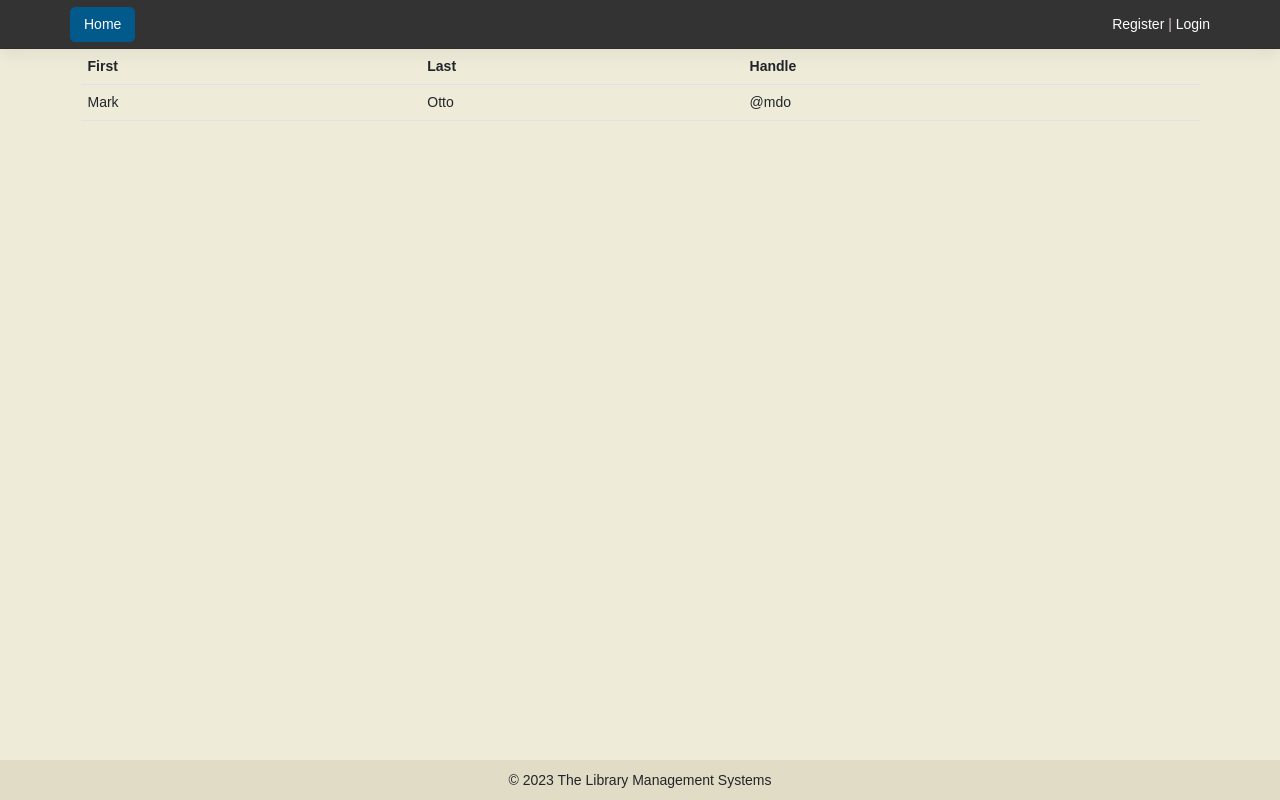
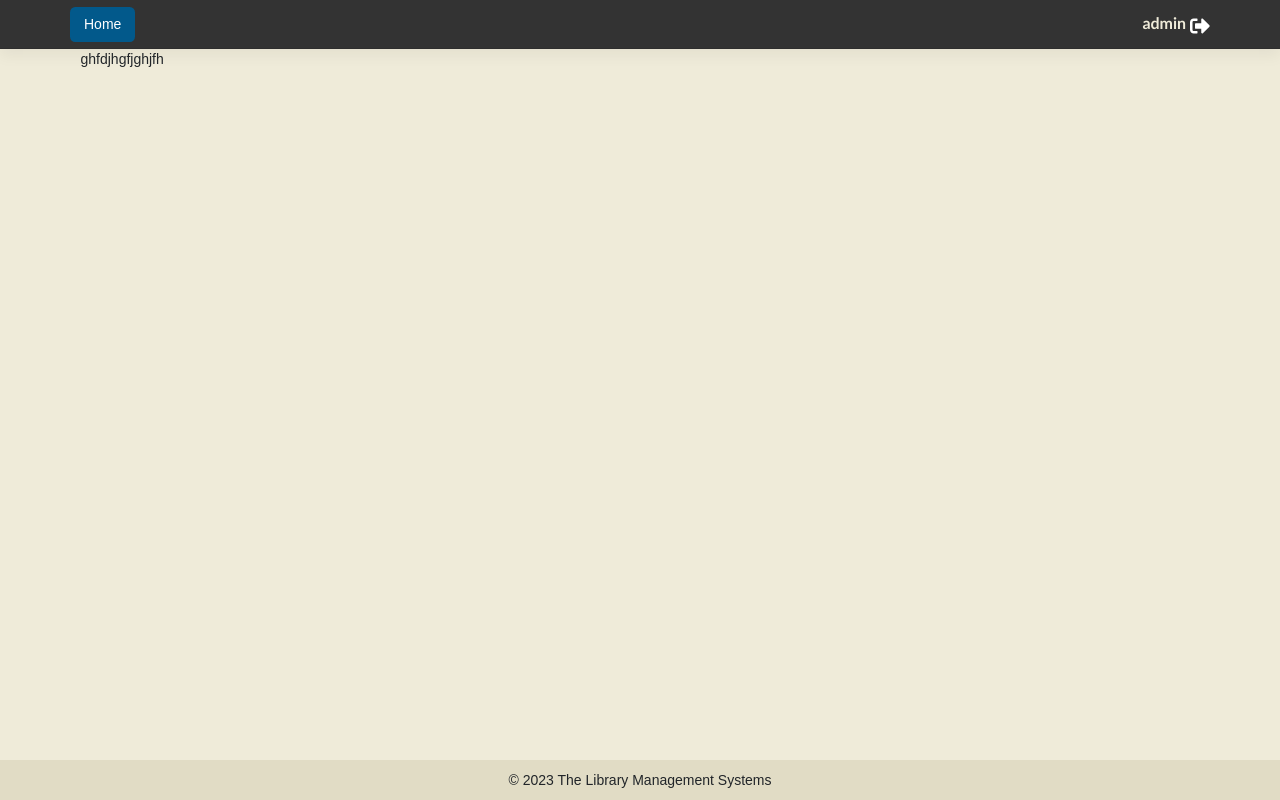
Before and after one commit to devalleytech/library-management-systems, a React (Create React App) app: page /profile in a window 1280 px wide. Built offline with nearby package versions, Linux system fonts and the light colour scheme; sample sign-in values are in the browser's storage.

Commit message:
worked on multiple sessions

```diff
--- a/src/App.css
+++ b/src/App.css
@@ -6,21 +6,6 @@
 
 h1,h2,h3 {
   font-weight: 700;
-}
-
-.App {
-  text-align: center;
-}
-
-.App-logo {
-  height: 40vmin;
-  pointer-events: none;
-}
-
-@media (prefers-reduced-motion: no-preference) {
-  .App-logo {
-    animation: App-logo-spin infinite 20s linear;
-  }
 }
 
 .App-header {
@@ -38,11 +23,10 @@ h1,h2,h3 {
   color: #61dafb;
 }
 
-@keyframes App-logo-spin {
-  from {
-    transform: rotate(0deg);
-  }
-  to {
-    transform: rotate(360deg);
-  }
+.main-section {
+  box-shadow: 0 0.5rem 1rem rgba(0, 0, 0, .05), inset 0 -1px 0 rgba(0, 0, 0, .1);
 }
+.container.main {
+  z-index: 99999;
+  margin-bottom: 100px;
+}
--- a/src/App.js
+++ b/src/App.js
@@ -1,18 +1,33 @@
+import React, {useState, useEffect} from "react";
 import './App.css';
 import Footer from './layout/Footer';
 import Header from './layout/Header';
-import Main from './layout/Main';
+import Signup from './component/Users/SignUp';
+import Login from './component/Users/SignIn';
+import MemberProfile from './component/Users/Member';
+import { Routes, Route } from "react-router-dom";
+
 
 function App() {
+
+  const [userStatus, setUserStatus] = useState(false);
+
+   useEffect(() => {
+      setUserStatus(localStorage.getItem("userStatus"));
+   }, [userStatus]);
+
   return (
     <>
-    <>
-     <Header />
-      <Main />
+      <Header  />
+      <div className="container main">
+        <Routes>
+            <Route exact path="/register" element={<Signup />} />
+            <Route exact path="/login" element={<Login />} />
+            <Route exact path="/profile" element={<MemberProfile />} />
+        </Routes>
+       </div>
      <Footer />
     </>
-    </>
-
   );
 }
 
--- /dev/null
+++ b/src/component/Users/Member.js
@@ -0,0 +1,23 @@
+import React, {useEffect, useState} from "react";
+import { useNavigate } from "react-router-dom";
+
+const MemberProfile = () => {
+
+  const navigate = useNavigate();
+  const userStatusAfterlogin = localStorage.getItem("userStatus");
+  const [userStatus, setUserStatus] = useState(userStatusAfterlogin);
+     useEffect(() => {
+      setUserStatus(userStatusAfterlogin);
+   }, [userStatusAfterlogin]);
+
+    if (!userStatus) {
+      navigate("/login");
+    }
+
+    return (
+    <>
+    ghfdjhgfjghjfh
+    </>
+    )
+}
+export default MemberProfile
--- a/src/component/Users/Login.js
+++ b/src/component/Users/SignIn.js
@@ -1,15 +1,13 @@
-import React, {useState} from "react";
-import { useNavigate } from "react-router-dom";
+import React, { useState, useEffect } from "react";
+import { useNavigate,  } from "react-router-dom";
 import { getUser } from '../../common/user.service';
 import { ToastContainer, toast } from 'react-toastify';
 import 'react-toastify/dist/ReactToastify.css';
-import {userLoginFormValidation} from '../../common/validateUsers';
+import { userLoginFormValidation } from '../../common/ValidateUsers';
 import './users.css';
 
 const Login = () => {
-
   const navigate = useNavigate();
-
    const initialUserFormState = {
     email: "",
     password: "",
@@ -19,8 +17,8 @@ const Login = () => {
   const [errors, setErrors] = useState({});
 
   const handleOnInputChange = (event) => {
-       const { name, value } = event.target;
-       setuserLoginForm({ ...userLoginForm, [name]: value });
+    const { name, value } = event.target;
+    setuserLoginForm({ ...userLoginForm, [name]: value });
   };
 
    const checkUserCredencials = (serverUsers,formData) => {
@@ -35,26 +33,41 @@ const Login = () => {
     if (!userLoginForm.email ||!userLoginForm.password)
       return;
 
-    const user = await getUser().then(res => checkUserCredencials(res, userLoginForm));
+    const user = await getUser().then(res => checkUserCredencials(res, userLoginForm)).catch(e => {
+      console.log(e);
+    });
 
     if (user) {
       const { role } = user;
       localStorage.setItem('userInfo', JSON.stringify(user));
-      localStorage.setItem('loginStatus', true);
+      localStorage.setItem('userStatus', true);
       toast.success(`${role} Logged-In Successfully!`);
       setTimeout(() => {
-        navigate("/profile");
+         navigate("/profile");
       }, 4000);
+    } else {
+      setuserLoginForm(initialUserFormState);
+      toast.warn(`Bad Credencials`);
     }
   };
-
 
   const loginFormReset = (event) => {
     event.preventDefault();
     setErrors({});
     setuserLoginForm(initialUserFormState);
   }
-    return (
+
+
+  const userStatusAfterlogin = localStorage.getItem("userStatus");
+  const [userStatus, setUserStatus] = useState(userStatusAfterlogin);
+     useEffect(() => {
+      setUserStatus(userStatusAfterlogin);
+   }, [userStatusAfterlogin]);
+
+    if (userStatus) {
+      navigate("/profile");
+    }
+  return (
       <div className="row d-flex justify-content-center align-items-center mt-5">
         <ToastContainer
           position="top-center"
@@ -71,27 +84,25 @@ const Login = () => {
               <div className="col-md-10 col-lg-10 col-xl-10 order-2 order-lg-1">
                 <h3 className="text-center mb-4 mx-md-4 mt-4 bd-title">User Login</h3>
                 <form className="mx-1 mx-md-6" onSubmit={handleOnLoginFormSubmit}>
-
                   <div className="d-flex flex-row align-items-center mb-2">
                     <div className="form-outline flex-fill mb-0">
                     <label className="form-label" htmlFor="email">Email *</label>
                         <input type="text" id="email" value={userLoginForm.email}
                         onChange={handleOnInputChange} name="email" className="form-control" />
                         {errors.email && (
-                        <div className="alert alert-danger p-2" role="alert">
+                        <div className="alert alert-danger" role="alert">
                           {errors.email}
                         </div>
                       )}
                     </div>
                   </div>
-
                   <div className="d-flex flex-row align-items-center mb-2">
                     <div className="form-outline flex-fill mb-0">
                     <label className="form-label" htmlFor="password">Password *</label>
                       <input type="password" id="password" value={userLoginForm.password}
                         onChange={handleOnInputChange} name="password" className="form-control" />
                         {errors.password && (
-                        <div className="alert alert-danger p-2" role="alert">
+                        <div className="alert alert-danger" role="alert">
                           {errors.password}
                         </div>
                       )}
@@ -115,7 +126,6 @@ const Login = () => {
           </div>
         </div>
         </div>
-
     </div>
     )
 }
--- a/src/component/Users/Signup.js
+++ b/src/component/Users/Signup.js
@@ -1,10 +1,10 @@
-import React, { useState } from "react";
+import React, { useState, useEffect } from "react";
 import { useNavigate } from "react-router-dom";
 import "./users.css";
 import { ToastContainer, toast } from 'react-toastify';
 import 'react-toastify/dist/ReactToastify.css';
 import { FaUserPlus } from "react-icons/fa";
-import {userRegisterFormValidation} from '../../common/validateUsers';
+import {userRegisterFormValidation} from '../../common/ValidateUsers';
 import { postUser,getUser } from '../../common/user.service';
 
 
@@ -69,6 +69,17 @@ const Signup = () => {
   };
 
 
+  const userStatusAfterlogin = localStorage.getItem("userStatus");
+   const [userStatus, setUserStatus] = useState(userStatusAfterlogin);
+     useEffect(() => {
+      setUserStatus(userStatusAfterlogin);
+   }, [userStatusAfterlogin]);
+
+    if (userStatus) {
+      navigate("/profile");
+    }
+
+
   return (
     <div className="row d-flex justify-content-center align-items-center mt-3">
       <ToastContainer
@@ -115,7 +126,7 @@ const Signup = () => {
                         className="form-control"
                       />
                       {errors.fname && (
-                        <div className="alert alert-danger p-2" role="alert">
+                        <div className="alert alert-danger" role="alert">
                           {errors.fname}
                         </div>
                       )}
@@ -133,7 +144,7 @@ const Signup = () => {
                         className="form-control"
                       />
                       {errors.lname && (
-                        <div className="alert alert-danger p-2" role="alert">
+                        <div className="alert alert-danger" role="alert">
                           {errors.lname}
                         </div>
                       )}
@@ -154,7 +165,7 @@ const Signup = () => {
                         className="form-control"
                       />
                       {errors.phone && (
-                        <div className="alert alert-danger p-2" role="alert">
+                        <div className="alert alert-danger" role="alert">
                           {errors.phone}
                         </div>
                       )}
@@ -175,7 +186,7 @@ const Signup = () => {
                         className="form-control"
                       />
                       {errors.email && (
-                        <div className="alert alert-danger p-2" role="alert">
+                        <div className="alert alert-danger" role="alert">
                           {errors.email}
                         </div>
                       )}
@@ -196,7 +207,7 @@ const Signup = () => {
                         className="form-control"
                       />
                       {errors.password && (
-                        <div className="alert alert-danger p-1" role="alert">
+                        <div className="alert alert-danger" role="alert">
                           {errors.password}
                         </div>
                       )}
--- a/src/component/Users/UserProfile.js
+++ /dev/null
@@ -1,27 +0,0 @@
-import React from 'react';
-
-const UserProfile = () => {
-    return (
-        <>
-        <table className="table">
-  <thead>
-    <tr>
-      <th scope="col">First</th>
-      <th scope="col">Last</th>
-      <th scope="col">Handle</th>
-    </tr>
-  </thead>
-  <tbody>
-    <tr>
-
-      <td>Mark</td>
-      <td>Otto</td>
-      <td>@mdo</td>
-    </tr>
-
-  </tbody>
-</table>
-        </>
-    )
-}
-export default UserProfile
--- a/src/layout/Header.css
+++ b/src/layout/Header.css
@@ -13,7 +13,6 @@
 .nav-link:hover{
     color:#fff;
 }
-
 
 .nav-item a {
     color: #fff;
@@ -42,7 +41,7 @@ a.nav-link.active {
 }
 
 .userType {
-    font-size: 15px;
+    font-size: 16px;
     color: #efebd9;
     font-weight: 600;
     line-height: 20px;
--- a/src/layout/Header.js
+++ b/src/layout/Header.js
@@ -1,26 +1,33 @@
-import React from "react";
+import React, { useState, useEffect } from "react";
+import { useNavigate } from "react-router-dom";
 import './Header.css';
-import { Link, useNavigate } from "react-router-dom";
+import { Link } from "react-router-dom";
 import { FaSignOutAlt } from "react-icons/fa";
+
 
 const Header = () => {
 
     const navigate = useNavigate();
+    let userInfo;
+    const userStatusAfterlogin = localStorage.getItem("userStatus");
+    const [userStatus, setUserStatus] = useState(userStatusAfterlogin);
+
+     useEffect(() => {
+      setUserStatus(userStatusAfterlogin);
+   }, [userStatusAfterlogin]);
+
+    if (userStatus) {
+        userInfo = JSON.parse(localStorage.getItem("userInfo"));
+    }
+
+
     const handleLogout = (event) => {
         event.preventDefault();
-        localStorage.removeItem('loginStatus');
         localStorage.removeItem('userInfo');
-        navigate("/");
+        localStorage.removeItem('userStatus');
+        setUserStatus(false);
+        navigate("/login");
      }
-
-    let loggedInStatus, userInfo;
-
-    if (Object.keys('localStorage').length === 0) {
-        navigate("/");
-    } else {
-        loggedInStatus = localStorage.getItem("loginStatus");
-        userInfo = JSON.parse(localStorage.getItem("userInfo"));
-    }
 
     return (
         <header className="navbar navbar-expand-lg flex-column flex-md-row bd-navbar px-2">
@@ -31,7 +38,12 @@ const Header = () => {
                     </li>
                 </ul>
                 <div className="form-inline ">
-                    {loggedInStatus ? <Link className="top-link" onClick={handleLogout}><FaSignOutAlt className="logoutIcon" /></Link> : <Link className="top-link" to="/register">Register</Link>} | { loggedInStatus ? <span className="userType">{ userInfo?.role } </span> : <Link className="top-link" to="/login">Login</Link> }
+                    {userStatus && <div>
+                        <span className="userType">
+                        {userInfo?.role}
+                        </span>
+                        &nbsp;<Link className="top-link" onClick={handleLogout}><FaSignOutAlt className="logoutIcon" /></Link></div>}
+                     {!userStatus && <><Link className="top-link" to="/register">Register</Link> | <Link className="top-link" to="/login">Login</Link></>}
                 </div>
             </nav>
         </header>
--- a/src/layout/Main.js
+++ /dev/null
@@ -1,25 +0,0 @@
-import React from "react";
-import Signup from '../component/Users/Signup';
-import Login from '../component/Users/Login';
-import ListUsers from '../component/Users/ListUsers';
-import UserProfile from '../component/Users/UserProfile';
-import { Routes, Route } from "react-router-dom";
-
-import './main.css';
-
-const Main = () => {
- return (
-    <>
-        <div className="container main">
-        <Routes>
-            <Route index path="/" element={<ListUsers />} />
-            <Route  exact path="/register" element={<Signup />} />
-            <Route exact path="/login" element={<Login />} />
-            <Route exact path="/profile" element={<UserProfile />} />
-        </Routes>
-        </div>
-    </>
- )
-}
-
-export default Main;
--- a/src/layout/main.css
+++ /dev/null
@@ -1,7 +0,0 @@
-.main-section {
-    box-shadow: 0 0.5rem 1rem rgba(0,0,0,.05), inset 0 -1px 0 rgba(0,0,0,.1);
-}
-.container.main {
-    z-index: 99999;
-    margin-bottom: 100px;
-}
```
Also changed, not shown: src/component/Users/AddUser.js (deleted, +0 -11 lines), src/component/Users/ListUsers.js (deleted, +0 -11 lines).
